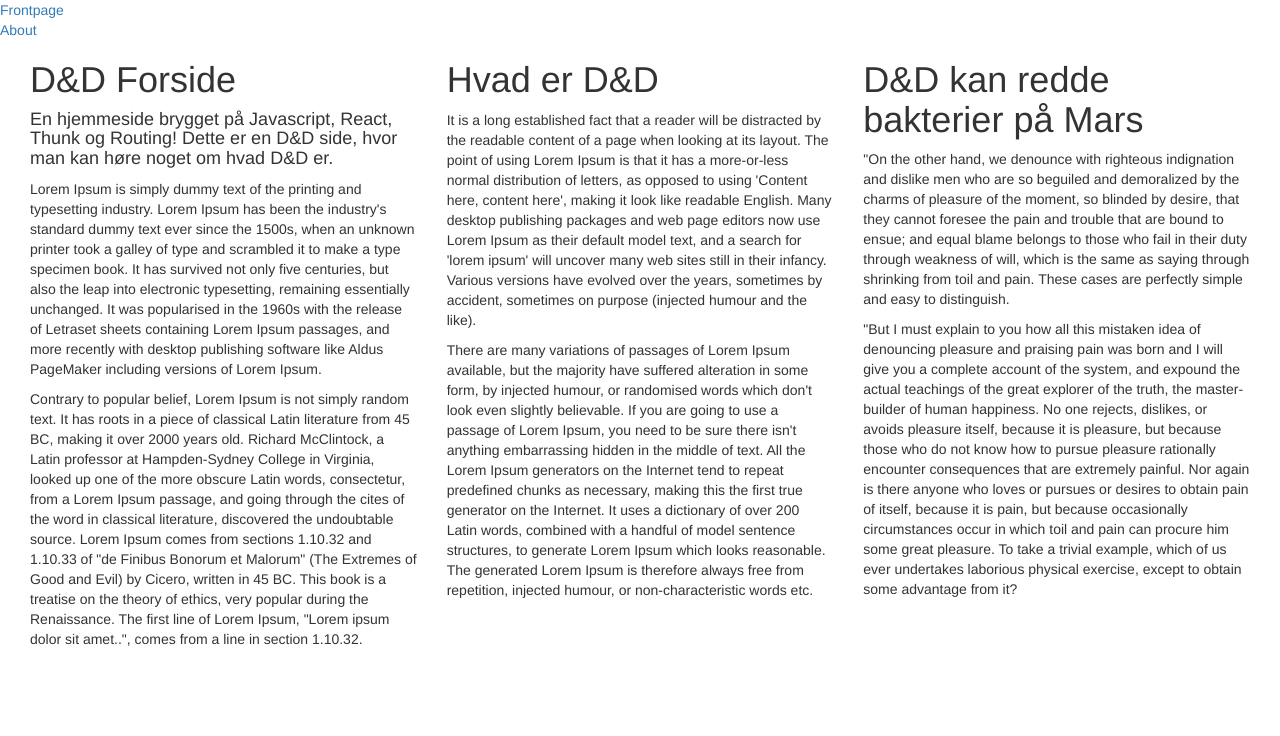
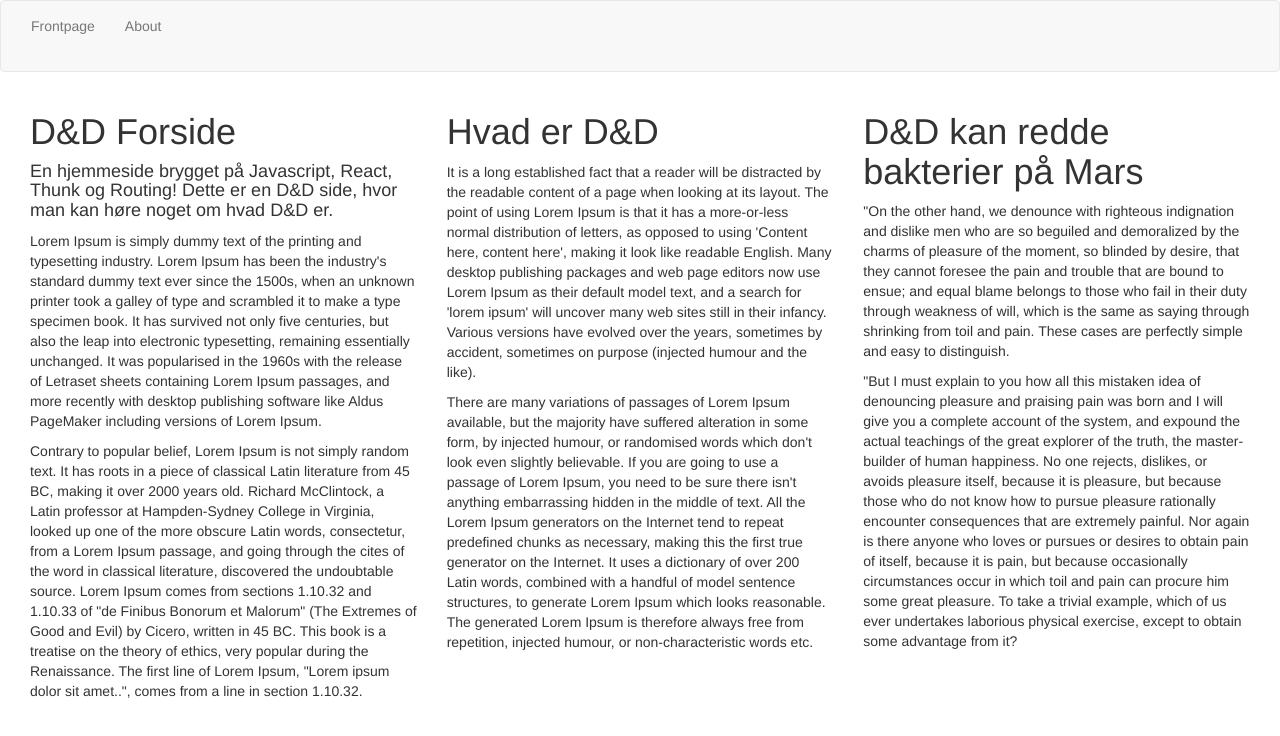
Before and after one commit to marcusTL/dnd-schedule, a React (Create React App) app: page / in a window 1280 px wide. Shown: the top 736 px of the page. Built offline with nearby package versions, Linux system fonts and the light colour scheme.

Commit message:
Nikolaj pænere menu

```diff
--- a/src/App.js
+++ b/src/App.js
@@ -10,14 +10,19 @@
 import About from './About'
 
 const App = () => (
-  <div>
+    <div>
+        <nav class="navbar navbar-default">
+            <div class="container-fluid">
+                <ul class="nav navbar-nav">
+                    <li><Link to='/'>Frontpage</Link><br></br> </li>
+                    <li><Link to='/About'>About</Link></li>
+                </ul>
+            </div>
+        </nav>
 
-    <Link to='/'>Frontpage</Link><br></br>
-    <Link to='/About'>About</Link>
-
-    <Route exact path='/' component={Frontpage}/>
-    <Route path='/About' component={About}/>
-  </div>
+        <Route exact path='/' component={Frontpage} />
+        <Route path='/About' component={About} />
+    </div>
 )
 
 export default App
```
